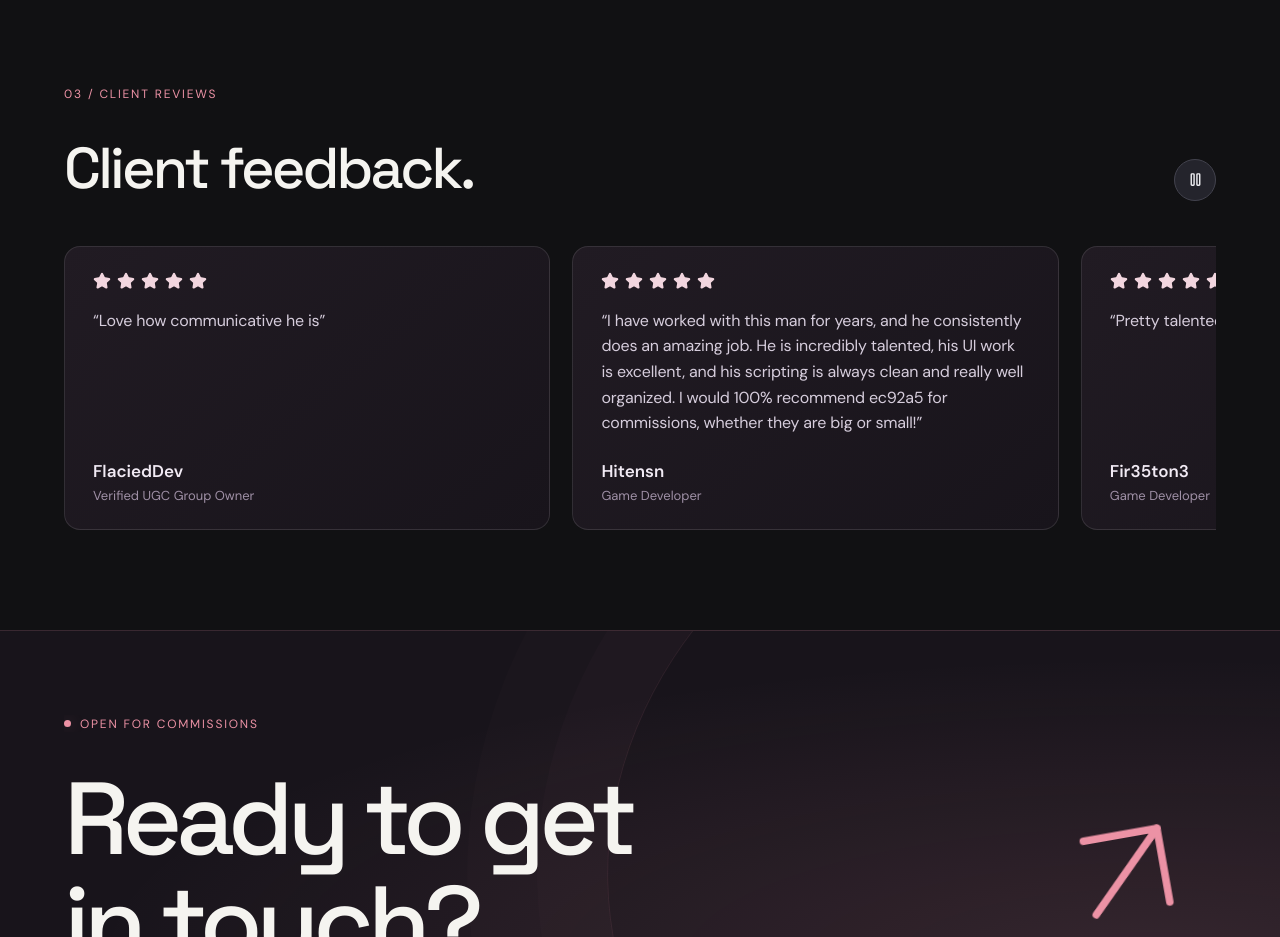
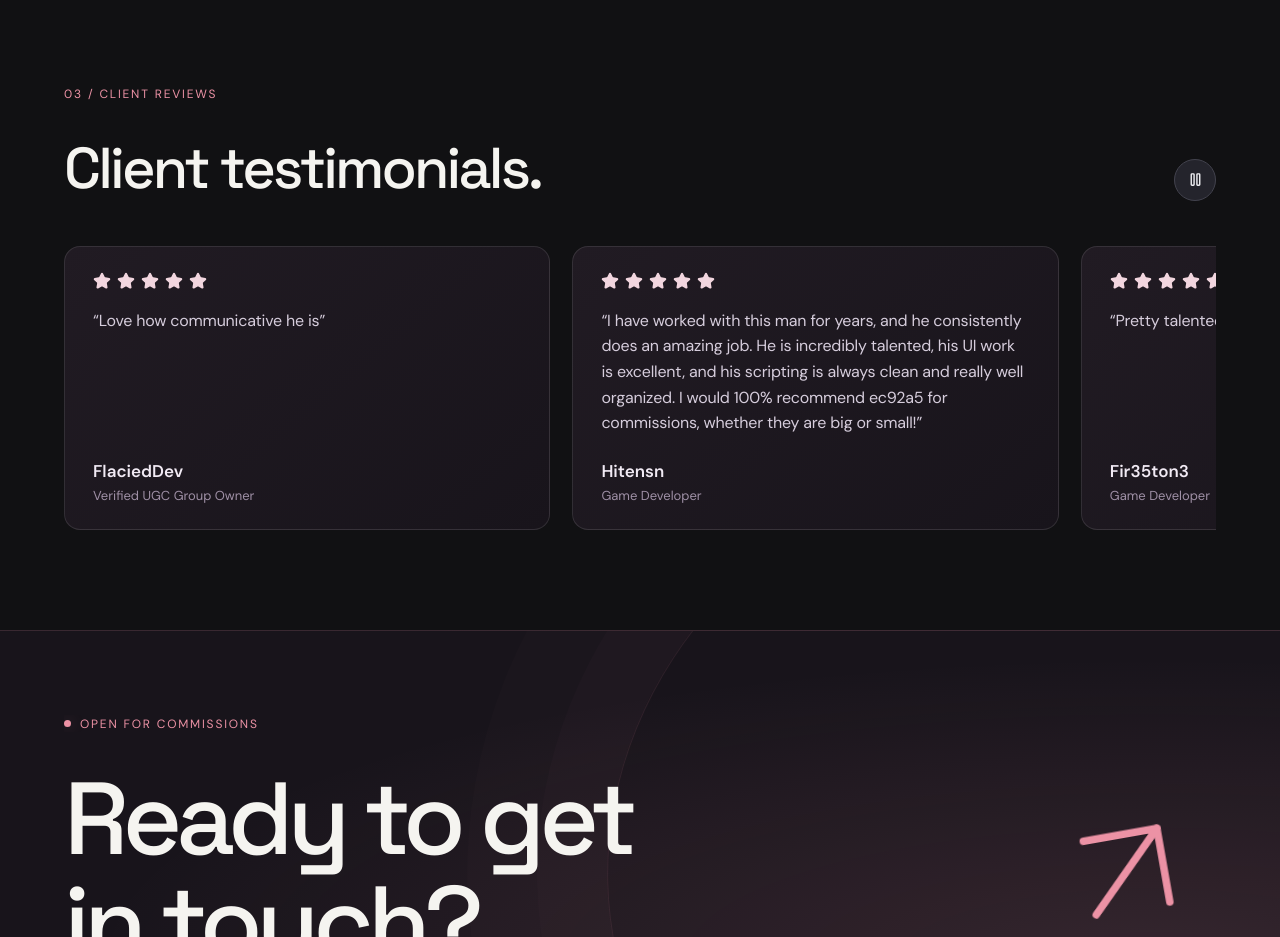
Before and after one commit to jishnugani/eclairuistudio, a React (Vite) app: page / in a window 1280 px wide. Shown: the part 1560-2497 px from the top of the page. Built offline with nearby package versions, Linux system fonts and the light colour scheme.

Commit message:
Rename client testimonials heading

```diff
--- a/src/Home.jsx
+++ b/src/Home.jsx
@@ -43,7 +43,7 @@ export default function Home({onOpen}) {
       {title:'Cartoony / Pets',index:projects.findIndex(project=>project.src==='/work/02.jpeg'),description:'Pet collections, rarity groups, and equipment.'},
       {title:'Retro / Shop',index:projects.findIndex(project=>project.src==='/work/03.jpeg'),description:'Gamepasses, upgrades, and purchase options.'},
     ].filter(service=>service.index>=0).map((service,index)=><article className="home-service" key={service.title} style={{'--order':index}}><button onClick={()=>onOpen(service.index)} aria-label={`View ${service.title}`} className="service-image"><img src={projects[service.index].src} alt={projects[service.index].description} loading="lazy" width="3840" height="2160"/><span><ArrowUpRight size={21}/></span></button><h3>{service.title}</h3><p>{service.description}</p></article>)}</div><div className="home-service-bottom"><span>Design from <strong>R$ 4,000</strong> / frame</span><Link href="/process" className="text-link">Commission process <ArrowRight size={17}/></Link></div></section>
-    <section className={`home-section home-reviews testimonial-section ${reviewsPaused?'reviews-paused':''}`}><div className="home-section-label">03 / CLIENT REVIEWS</div><div className="home-section-heading"><h2>Client feedback.</h2><button className="icon-button review-motion" aria-label={reviewsPaused?'Play review animation':'Pause review animation'} aria-pressed={reviewsPaused} onClick={()=>setReviewsPaused(!reviewsPaused)}>{reviewsPaused?<Play size={17}/>:<Pause size={17}/>}</button></div><div className="testimonial-window" tabIndex={0} role="region" aria-label="Client reviews"><div className="testimonial-track">{[0,1].map(copy=><div className="testimonial-group" key={copy} aria-hidden={copy===1?true:undefined}>{reviews.map(review=><figure className="testimonial-card" key={review.name}><div className="review-stars" role="img" aria-label={`${review.rating} out of 5 stars`}>{Array.from({length:5},(_,i)=><Star key={i} size={20} fill="currentColor" aria-hidden="true"/>)}</div><blockquote>“{review.quote}”</blockquote><figcaption><strong>{review.name}</strong><span>{review.role}</span></figcaption></figure>)}</div>)}</div></div></section>
+    <section className={`home-section home-reviews testimonial-section ${reviewsPaused?'reviews-paused':''}`}><div className="home-section-label">03 / CLIENT REVIEWS</div><div className="home-section-heading"><h2>Client testimonials.</h2><button className="icon-button review-motion" aria-label={reviewsPaused?'Play review animation':'Pause review animation'} aria-pressed={reviewsPaused} onClick={()=>setReviewsPaused(!reviewsPaused)}>{reviewsPaused?<Play size={17}/>:<Pause size={17}/>}</button></div><div className="testimonial-window" tabIndex={0} role="region" aria-label="Client reviews"><div className="testimonial-track">{[0,1].map(copy=><div className="testimonial-group" key={copy} aria-hidden={copy===1?true:undefined}>{reviews.map(review=><figure className="testimonial-card" key={review.name}><div className="review-stars" role="img" aria-label={`${review.rating} out of 5 stars`}>{Array.from({length:5},(_,i)=><Star key={i} size={20} fill="currentColor" aria-hidden="true"/>)}</div><blockquote>“{review.quote}”</blockquote><figcaption><strong>{review.name}</strong><span>{review.role}</span></figcaption></figure>)}</div>)}</div></div></section>
     <section className="home-contact"><div className="contact-orbit" aria-hidden="true"/><div className="home-contact-inner"><div className="home-section-label"><span className="availability"/> OPEN FOR COMMISSIONS</div><div className="home-contact-title"><h2>Ready to get<br/>in touch?</h2><ArrowUpRight aria-hidden="true"/></div><div className="home-contact-bottom"><p>Send your screen list, references,<br/>budget, and deadline.</p><Contact className="pill primary">Let’s talk <ArrowUpRight size={20}/></Contact><Link className="text-link" href="/terms">Terms of Service <ArrowUpRight size={17}/></Link></div></div></section>
   </div>;
 }
```
